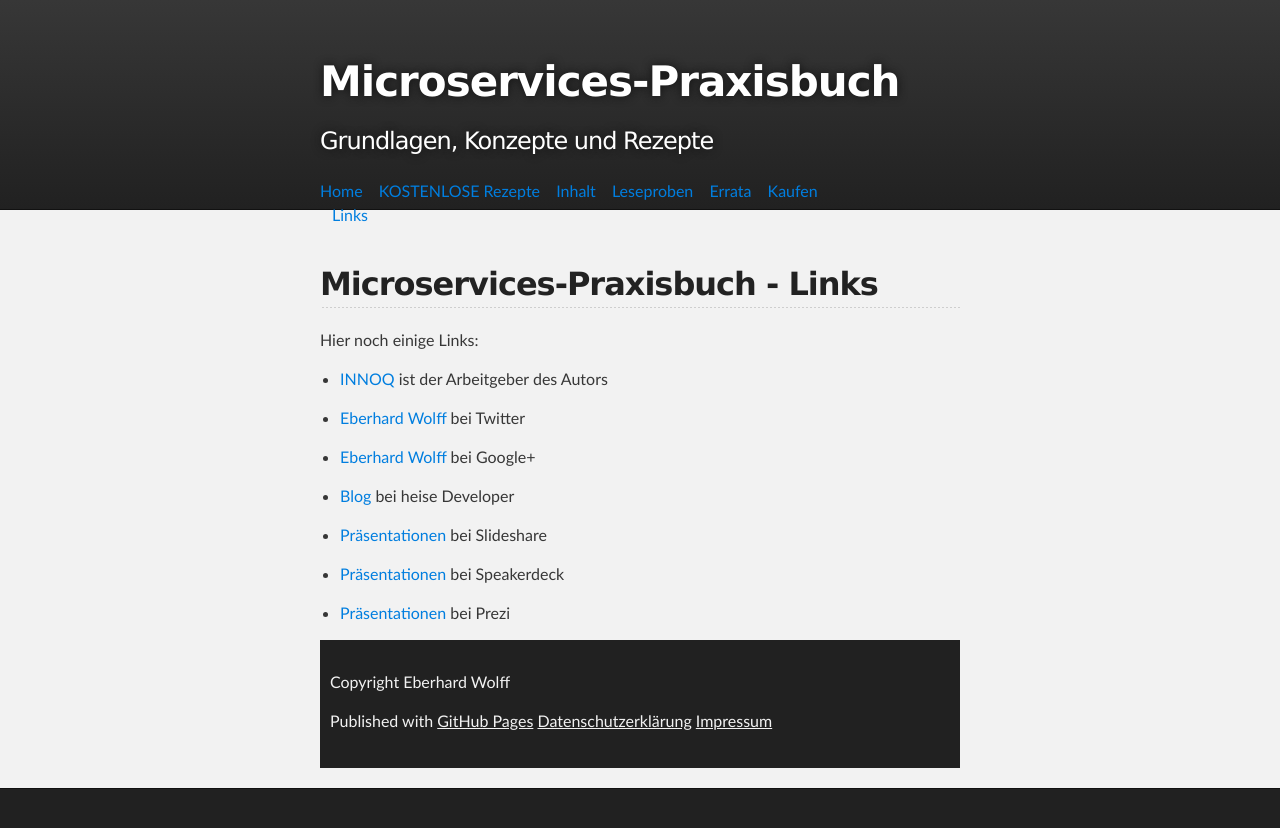
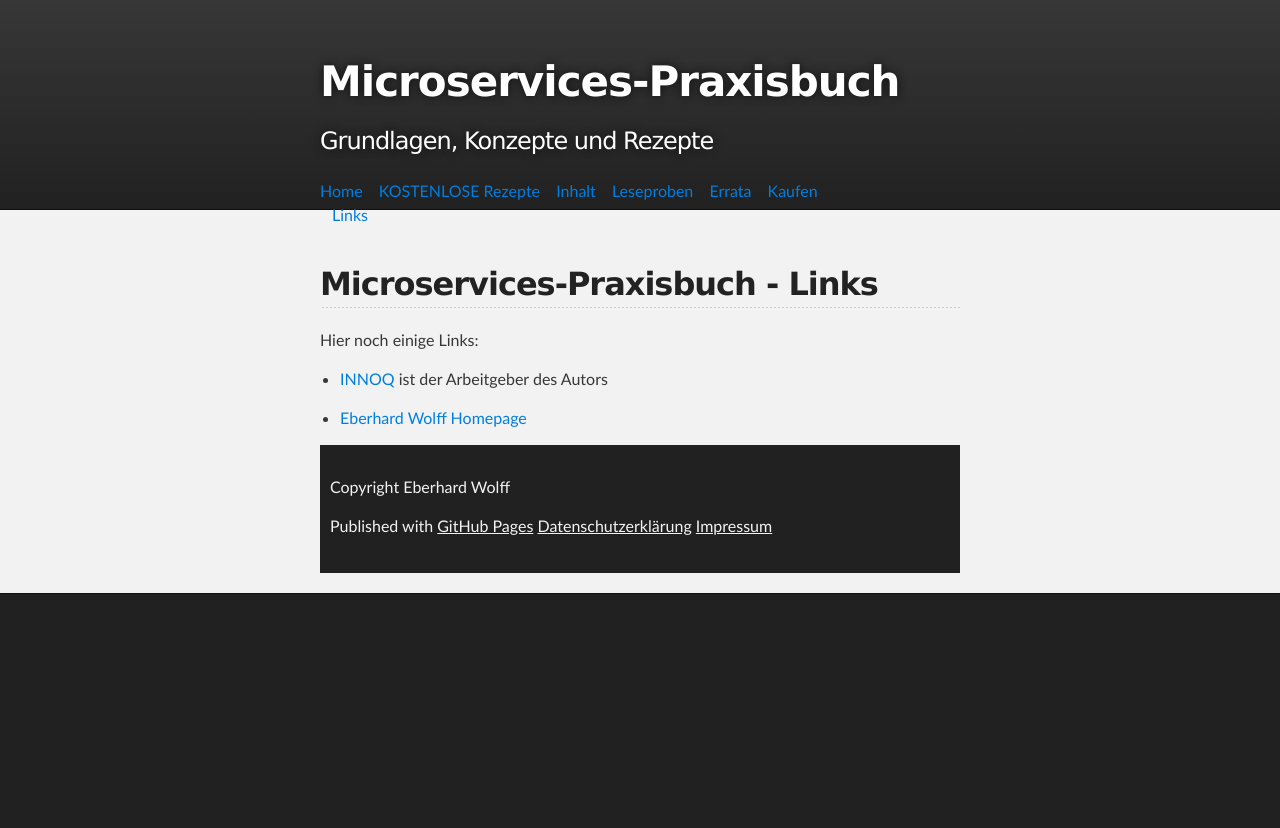
Before and after one commit to ewolff/microservices-praxisbuch.de, a Jekyll site: the page built from links.md, in a window 1280 px wide. Shown: the top 828 px of the page. Built offline with Jekyll 4.4.1, drawn with Linux system fonts in a browser that asks for light colours.

Commit message:
Clean up links

```diff
--- a/links.md
+++ b/links.md
@@ -11,16 +11,4 @@ Hier noch einige Links:
 
 * [INNOQ](http://innoq.com) ist der Arbeitgeber des Autors
 
-* [Eberhard Wolff](http://twitter.com/ewolff) bei Twitter
-
-* [Eberhard Wolff](https://plus.google.com/u/0/+EberhardWolff/) bei Google+
-
-* [Blog](http://www.heise.de/developer/Continuous-Architecture-2687847.html)
-bei heise Developer
-
-* [Präsentationen](http://www.slideshare.net/ewolff/presentations) bei
-  Slideshare
-
-* [Präsentationen](https://speakerdeck.com/ewolff) bei Speakerdeck
-
-* [Präsentationen](https://prezi.com/user/ewolff/) bei Prezi
+* [Eberhard Wolff Homepage](http://ewolff.com)
```
